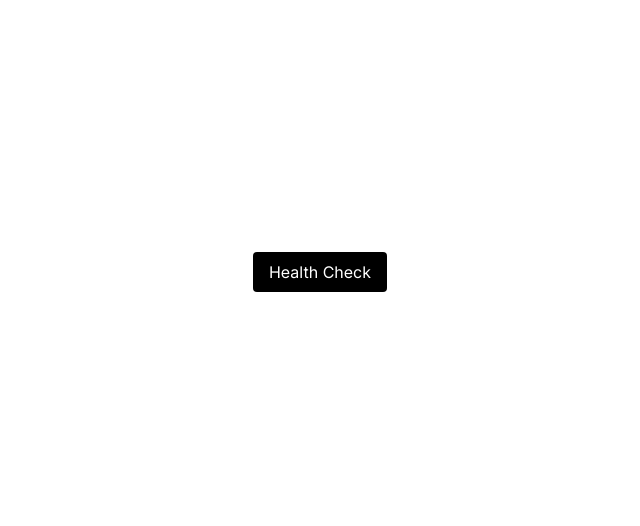
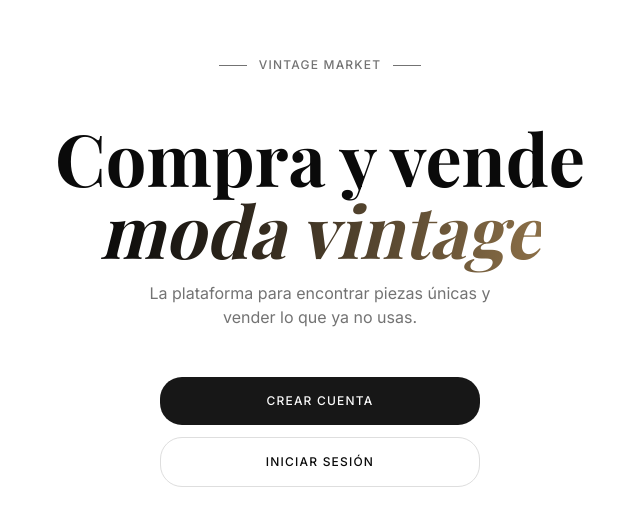
Before and after one commit to IIC3143-Proyecto/Frontend, a Next.js app: page / in a window 1280 px wide. Shown: the part 128-654 px from the top of the page, without its empty margins (320-960 px from the left). Built offline with nearby package versions, Linux system fonts and the light colour scheme; no server answers.

Commit message:
refactor(app/page.tsx): modified landing page

```diff
--- a/src/app/page.tsx
+++ b/src/app/page.tsx
@@ -1,29 +1,60 @@
-"use client";
+import { Button } from "@/components/ui/button";
+import Link from "next/link";
+import { Playfair_Display } from "next/font/google";
 
-import { useMutation } from "@tanstack/react-query";
+const playfair = Playfair_Display({
+  subsets: ["latin"],
+  weight: ["700"],
+  style: ["normal", "italic"],
+});
 
-const API_URL = process.env.NEXT_PUBLIC_API_URL;
+export default function LandingPage() {
+  return (
+    <div className="flex min-h-screen items-center justify-center overflow-hidden bg-background">
+      <div className="flex flex-col items-center gap-12 animate-in fade-in slide-in-from-bottom-5 duration-700">
+        <div className="flex items-center gap-3 text-xs font-medium uppercase tracking-widest text-muted-foreground">
+          <span className="block h-px w-7 bg-muted-foreground" />
+          Vintage Market
+          <span className="block h-px w-7 bg-muted-foreground" />
+        </div>
 
-export default function Home() {
-  const { mutate, isPending, isSuccess, isError, error } = useMutation({
-    mutationFn: async () => {
-      const res = await fetch(`${API_URL}/health`);
-      if (!res.ok) throw new Error(`Status: ${res.status}`);
-      return res.json();
-    },
-  });
+        <div className="flex flex-col gap-4 items-center text-center">
+          <h1
+            className={`${playfair.className} text-5xl font-bold text-foreground sm:text-7xl`}
+          >
+            Compra y vende
+            <br />
+            <span className="bg-gradient-to-r from-foreground to-[#8B6F47] bg-clip-text italic text-transparent">
+              moda vintage
+            </span>
+          </h1>
 
-  return (
-    <main className="flex min-h-screen flex-col items-center justify-center gap-6 p-24">
-      <button
-        onClick={() => mutate()}
-        disabled={isPending}
-        className="rounded bg-black px-4 py-2 text-white"
-      >
-        {isPending ? "Checkeando..." : "Health Check"}
-      </button>
-      {isSuccess && <p className="text-green-600">API OK</p>}
-      {isError && <p className="text-red-600">{error.message}</p>}
-    </main>
+          <p className="max-w-sm text-base text-muted-foreground">
+            La plataforma para encontrar piezas únicas y vender lo que ya no
+            usas.
+          </p>
+        </div>
+
+        <div className="flex w-full max-w-xs flex-col gap-3">
+          <Link href="/signup">
+            <Button
+              size="lg"
+              className="w-full py-6 text-xs font-medium uppercase tracking-widest"
+            >
+              Crear Cuenta
+            </Button>
+          </Link>
+          <Link href="/login">
+            <Button
+              size="lg"
+              variant="outline"
+              className="w-full py-6 text-xs font-medium uppercase tracking-widest"
+            >
+              Iniciar Sesión
+            </Button>
+          </Link>
+        </div>
+      </div>
+    </div>
   );
 }
```
